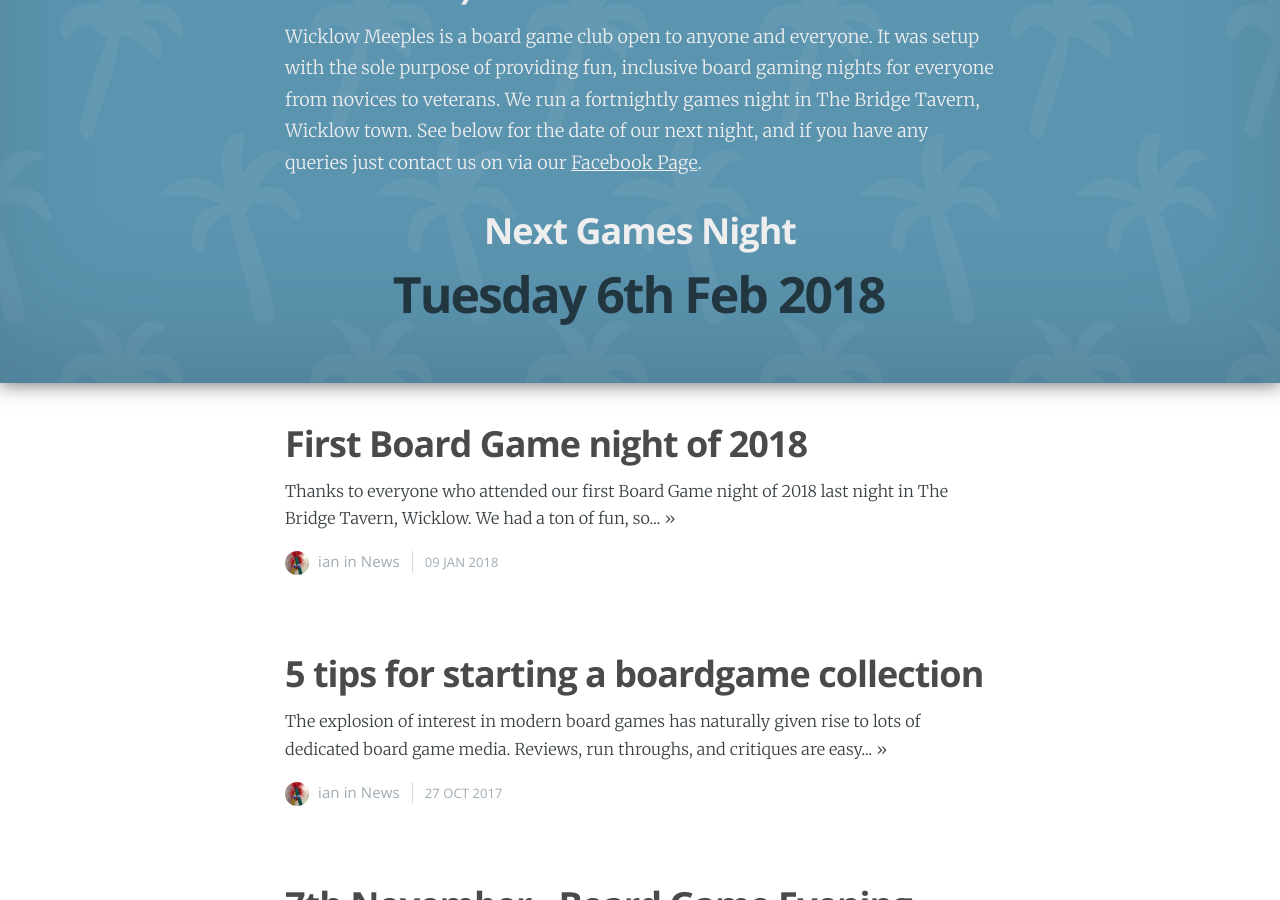
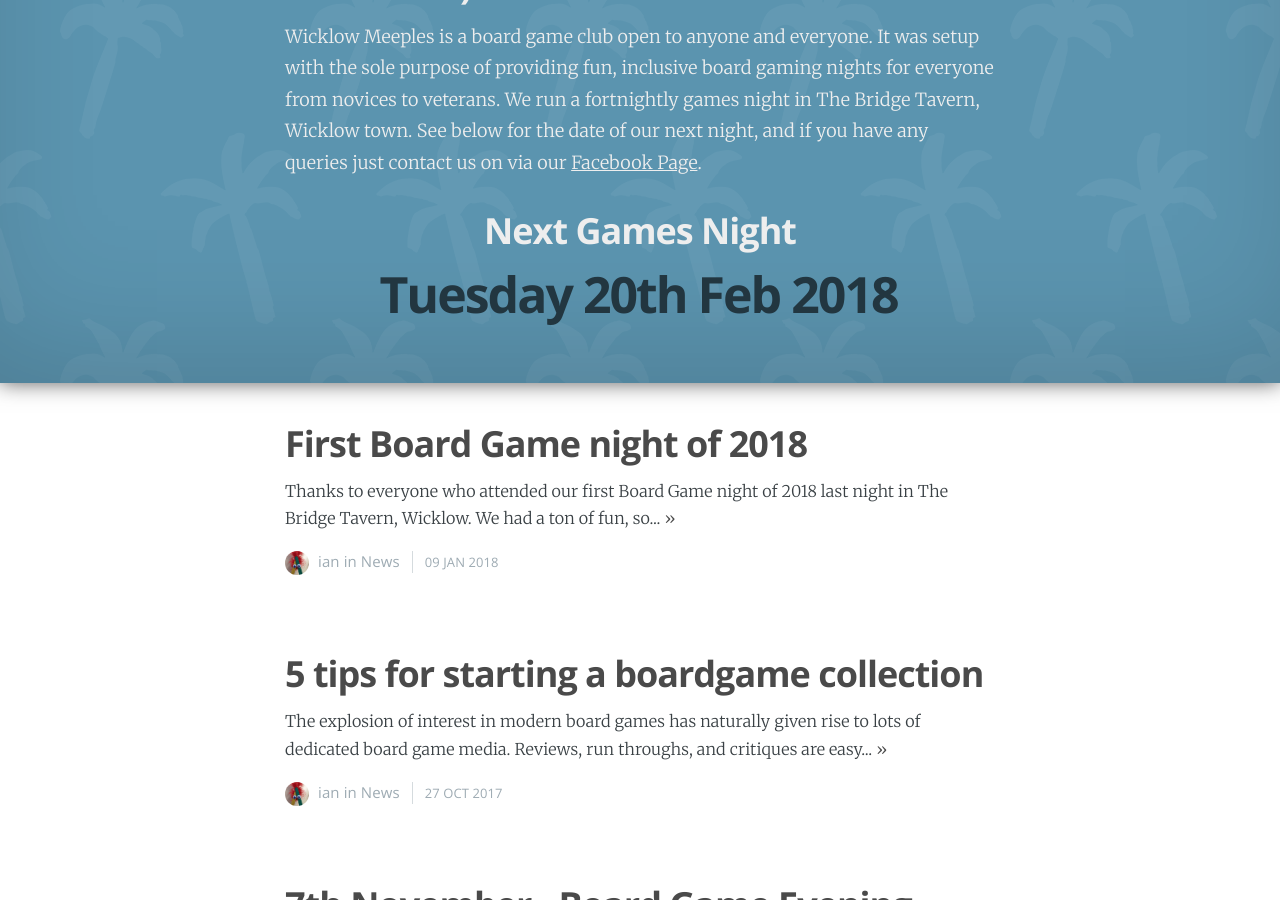
Before and after one commit to owenmcg/owenmcg.github.io, a Jekyll site: the page built from index.html, in a window 1280 px wide and 900 px high, scrolled down 1002 px. Built offline with Jekyll 4.4.1, drawn with Linux system fonts in a browser that asks for light colours; nearby versions of some CDN libraries; the list of posts is cut into pages by our own code.

Commit message:
test commit to drafts branch

```diff
--- a/index.html
+++ b/index.html
@@ -37,7 +37,7 @@ current: home
         <p class="post-excerpt">Wicklow Meeples is a board game club open to anyone and everyone. It was setup with the sole purpose of providing fun, inclusive board gaming nights for everyone from novices to veterans. We run a fortnightly games night in The Bridge Tavern, Wicklow town. See below for the date of our next night, and if you have any queries just contact us on via our <a href="https://www.facebook.com/wicklowmeeples/">Facebook Page</a>.
         </p>
         <h2 class="center">Next Games Night</h2>
-        <h1 class="center">Tuesday 6th Feb 2018</h1>
+        <h1 class="center">Tuesday 20th Feb 2018</h1>
     </div>
 </div>
 <main id="content" class="content" role="main">
```
